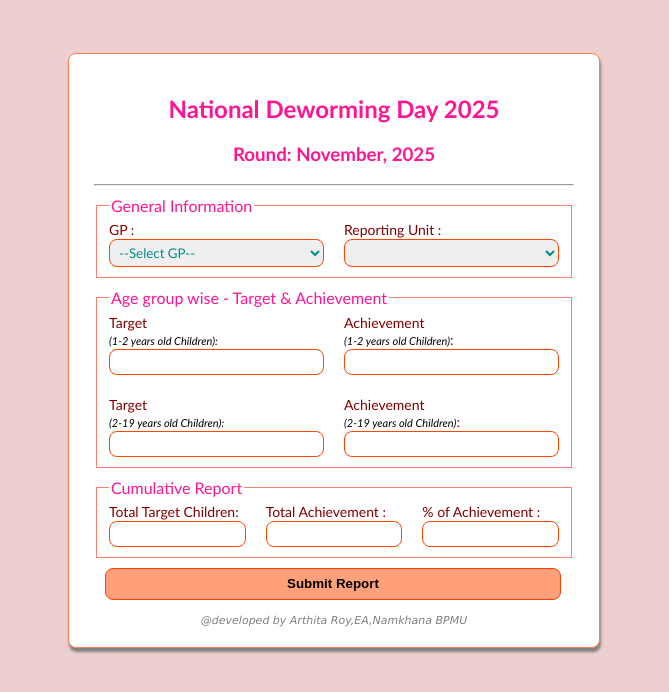
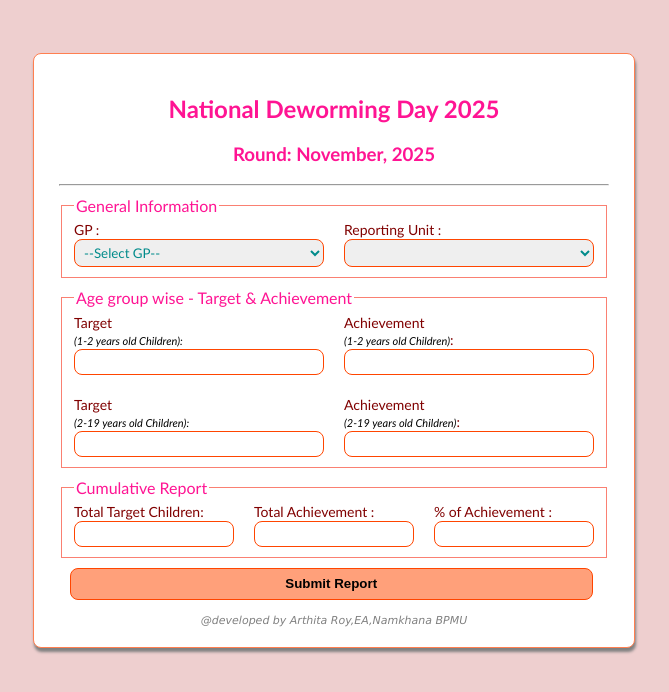
Before and after one commit to bmohnamkhana2021-hash/NDD-2025, a plain HTML site: page index.html in a window 1280 px wide. Shown: the whole page, without its empty margins (306-975 px from the left). Drawn offline with Linux system fonts and the light colour scheme.

Commit message:
Update style.css

```diff
--- a/style.css
+++ b/style.css
@@ -10,7 +10,7 @@ body{
 
 }
 form{
-    max-width: 480px;
+    max-width: 550px;
     border: solid 1px coral;
     border-radius: 8px;
     box-shadow: 1px 4px 3px gray;
```
